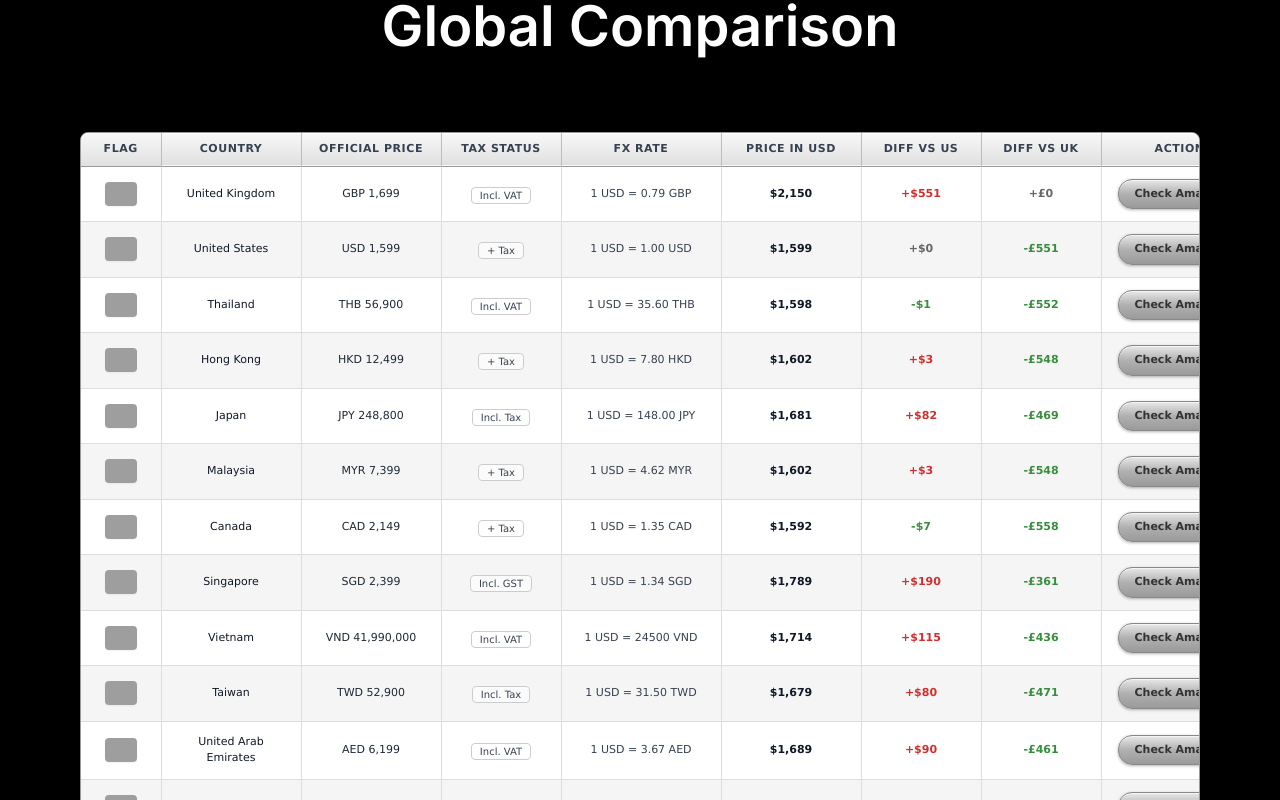
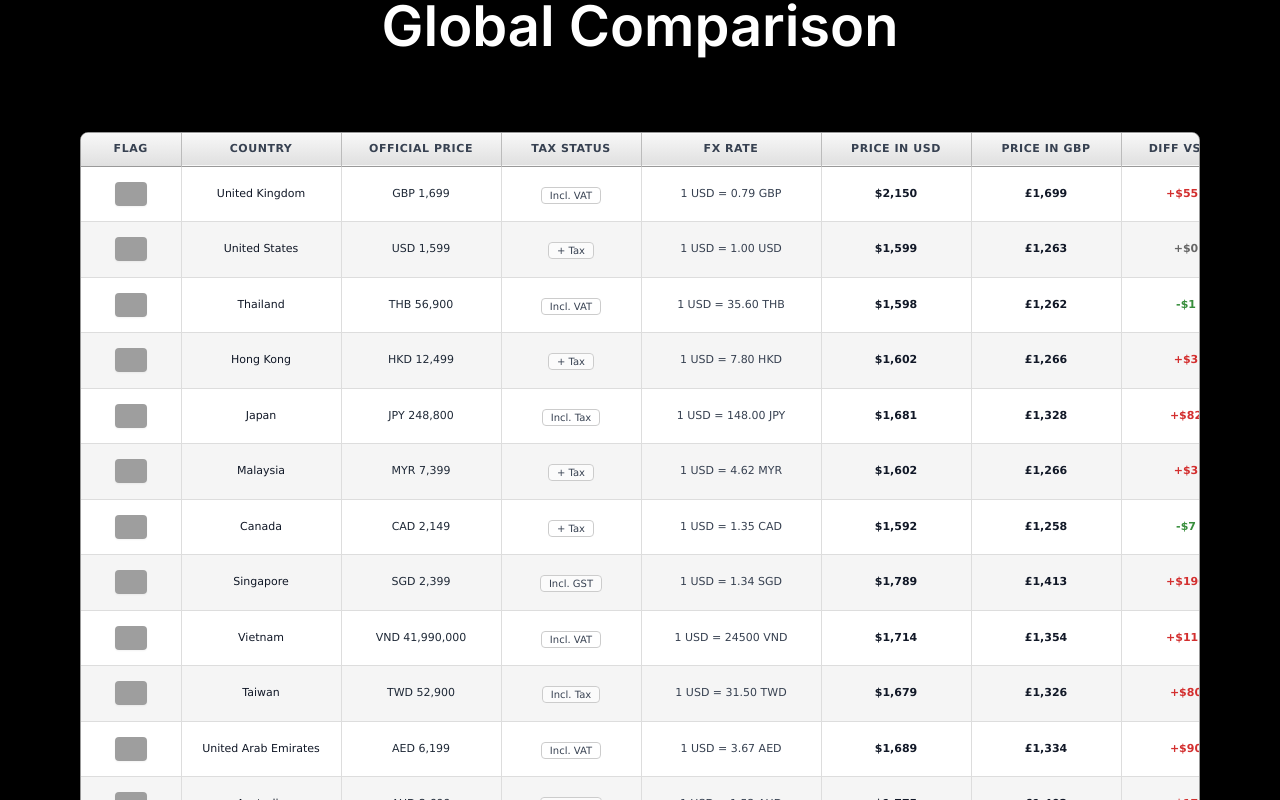
Before and after one commit to FPL-Masterminds/global-tech-price, a React (Vite) app: page / in a window 1280 px wide. Shown: the part 940-1740 px from the top of the page. Built offline with nearby package versions, Linux system fonts and the light colour scheme; grey boxes are pictures that could not be loaded.

Commit message:
Add Price in GBP column and increase column widths

```diff
--- a/App.tsx
+++ b/App.tsx
@@ -107,15 +107,16 @@ const App: React.FC = () => {
             <table className="w-full text-left border-collapse" style={{ fontFamily: "'Lucida Grande', 'Lucida Sans Unicode', sans-serif" }}>
               <thead>
                 <tr style={{ background: 'linear-gradient(180deg, #f8f8f8 0%, #e0e0e0 100%)', borderBottom: '1px solid #999', boxShadow: 'inset 0 1px 0 rgba(255,255,255,0.8)' }}>
-                  <th className="py-2 px-4 min-w-[80px] text-[11px] font-bold text-gray-700 uppercase tracking-wider text-center sticky left-0 z-20" style={{ background: 'linear-gradient(180deg, #f8f8f8 0%, #e0e0e0 100%)', borderRight: '1px solid #bbb' }}>Flag</th>
-                  <th className="py-2 px-4 min-w-[140px] text-[11px] font-bold text-gray-700 uppercase tracking-wider text-center" style={{ borderRight: '1px solid #bbb' }}>Country</th>
-                  <th className="py-2 px-4 min-w-[140px] text-[11px] font-bold text-gray-700 uppercase tracking-wider text-center" style={{ borderRight: '1px solid #bbb' }}>Official Price</th>
-                  <th className="py-2 px-4 min-w-[120px] text-[11px] font-bold text-gray-700 uppercase tracking-wider text-center" style={{ borderRight: '1px solid #bbb' }}>Tax Status</th>
-                  <th className="py-2 px-4 min-w-[160px] text-[11px] font-bold text-gray-700 uppercase tracking-wider text-center" style={{ borderRight: '1px solid #bbb' }}>FX Rate</th>
-                  <th className="py-2 px-4 min-w-[140px] text-[11px] font-bold text-gray-700 uppercase tracking-wider text-center" style={{ borderRight: '1px solid #bbb' }}>Price in USD</th>
-                  <th className="py-2 px-4 min-w-[120px] text-[11px] font-bold text-gray-700 uppercase tracking-wider text-center" style={{ borderRight: '1px solid #bbb' }}>Diff vs US</th>
-                  <th className="py-2 px-4 min-w-[120px] text-[11px] font-bold text-gray-700 uppercase tracking-wider text-center" style={{ borderRight: '1px solid #bbb' }}>Diff vs UK</th>
-                  <th className="py-2 px-4 min-w-[140px] text-[11px] font-bold text-gray-700 uppercase tracking-wider text-center">Action</th>
+                  <th className="py-2 px-4 min-w-[100px] text-[11px] font-bold text-gray-700 uppercase tracking-wider text-center sticky left-0 z-20" style={{ background: 'linear-gradient(180deg, #f8f8f8 0%, #e0e0e0 100%)', borderRight: '1px solid #bbb' }}>Flag</th>
+                  <th className="py-2 px-4 min-w-[160px] text-[11px] font-bold text-gray-700 uppercase tracking-wider text-center" style={{ borderRight: '1px solid #bbb' }}>Country</th>
+                  <th className="py-2 px-4 min-w-[160px] text-[11px] font-bold text-gray-700 uppercase tracking-wider text-center" style={{ borderRight: '1px solid #bbb' }}>Official Price</th>
+                  <th className="py-2 px-4 min-w-[140px] text-[11px] font-bold text-gray-700 uppercase tracking-wider text-center" style={{ borderRight: '1px solid #bbb' }}>Tax Status</th>
+                  <th className="py-2 px-4 min-w-[180px] text-[11px] font-bold text-gray-700 uppercase tracking-wider text-center" style={{ borderRight: '1px solid #bbb' }}>FX Rate</th>
+                  <th className="py-2 px-4 min-w-[150px] text-[11px] font-bold text-gray-700 uppercase tracking-wider text-center" style={{ borderRight: '1px solid #bbb' }}>Price in USD</th>
+                  <th className="py-2 px-4 min-w-[150px] text-[11px] font-bold text-gray-700 uppercase tracking-wider text-center" style={{ borderRight: '1px solid #bbb' }}>Price in GBP</th>
+                  <th className="py-2 px-4 min-w-[130px] text-[11px] font-bold text-gray-700 uppercase tracking-wider text-center" style={{ borderRight: '1px solid #bbb' }}>Diff vs US</th>
+                  <th className="py-2 px-4 min-w-[130px] text-[11px] font-bold text-gray-700 uppercase tracking-wider text-center" style={{ borderRight: '1px solid #bbb' }}>Diff vs UK</th>
+                  <th className="py-2 px-4 min-w-[160px] text-[11px] font-bold text-gray-700 uppercase tracking-wider text-center">Action</th>
                 </tr>
               </thead>
               <tbody style={{ fontFamily: "'Lucida Grande', 'Lucida Sans Unicode', sans-serif" }}>
@@ -132,7 +133,7 @@ const App: React.FC = () => {
                       />
                     </td>
                     <td className="py-3 px-4 text-[11px] font-normal text-gray-900 text-center" style={{ borderRight: '1px solid #ddd' }}>{item.country}</td>
-                    <td className="py-3 px-4 text-[11px] font-normal text-gray-800 text-center" style={{ borderRight: '1px solid #ddd' }}>{item.officialPrice}</td>
+                    <td className="py-3 px-4 text-[11px] font-normal text-gray-800 text-center whitespace-nowrap" style={{ borderRight: '1px solid #ddd' }}>{item.officialPrice}</td>
                     <td className="py-3 px-4 text-center" style={{ borderRight: '1px solid #ddd' }}>
                       <span className="px-2 py-0.5 rounded text-[10px] font-normal bg-white/60 text-gray-700 whitespace-nowrap" style={{ border: '1px solid #ccc' }}>
                         {item.taxStatus}
@@ -140,6 +141,7 @@ const App: React.FC = () => {
                     </td>
                     <td className="py-3 px-4 text-[11px] font-normal text-gray-700 text-center whitespace-nowrap" style={{ borderRight: '1px solid #ddd' }}>{item.fxRate}</td>
                     <td className="py-3 px-4 text-[11px] font-bold text-gray-900 text-center whitespace-nowrap" style={{ borderRight: '1px solid #ddd' }}>${item.priceInUsd.toLocaleString()}</td>
+                    <td className="py-3 px-4 text-[11px] font-bold text-gray-900 text-center whitespace-nowrap" style={{ borderRight: '1px solid #ddd' }}>£{Math.round(item.priceInUsd * 0.79).toLocaleString()}</td>
                     <td className="py-3 px-4 text-[11px] font-semibold text-center whitespace-nowrap" style={{ color: item.vsUsPrice.startsWith('+') && item.vsUsPrice !== '+$0' ? '#d32f2f' : item.vsUsPrice === '+$0' ? '#666' : '#388e3c', borderRight: '1px solid #ddd' }}>
                       {item.vsUsPrice}
                     </td>
```
